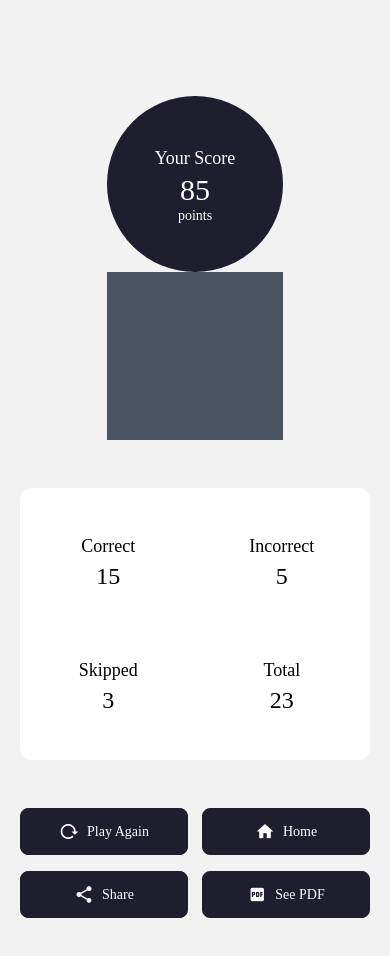
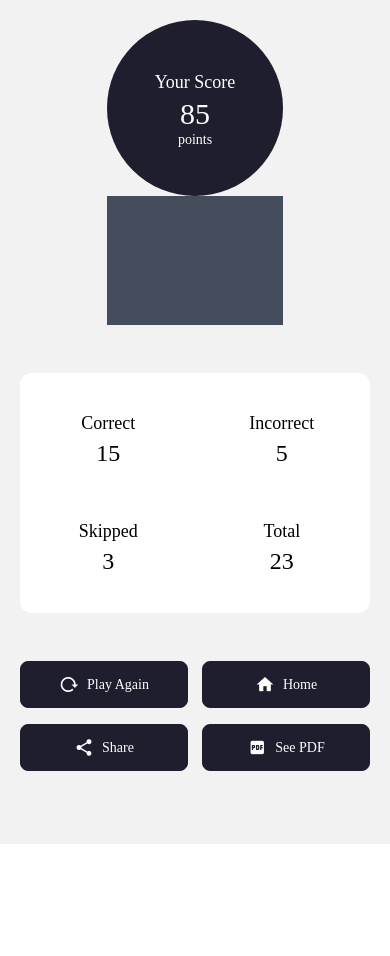
Before and after one commit to boy-scripter/react-native-education, a React Native app: screen /result in a window 390 px wide. Shown: the top 956 px of the page. After the commit the page ends 844 px from the top, so only its background shows below. Built offline with nearby package versions, Linux system fonts and the light colour scheme.

Commit message:
result  screen issue fixed

```diff
--- a/src/screens/dashboard/result.screen.tsx
+++ b/src/screens/dashboard/result.screen.tsx
@@ -16,7 +16,7 @@ const ResultScreen: React.FC = () => {
   ];
 
   return (
-    <View className="flex-1 px-5 py-24">
+    <View className="flex-1 py-5 px-5 items-center">
       <View className="flex-1">
         {/* circle */}
         <View className="flex w-full items-center">
@@ -32,19 +32,19 @@ const ResultScreen: React.FC = () => {
 
         {/* box information start */}
         <View style={{elevation: 14}} className="flex rounded-xl flex-wrap bg-white shadow-slate-300 flex-row justify-between w-full px-2 py-4 gap-2 mt-12">
-          <View className="w-[48%] py-7 items-center justify-center ">
+          <View className="w-[48%] py-5 items-center justify-center ">
             <Text className="text-lg font-interBold">Correct</Text>
             <Text className="text-2xl font-interBold">15</Text>
           </View>
-          <View className="w-[48%] py-7  items-center justify-center ">
+          <View className="w-[48%] py-5  items-center justify-center ">
             <Text className="text-lg font-interBold">Incorrect</Text>
             <Text className="text-2xl font-interBold">5</Text>
           </View>
-          <View className="w-[48%] py-7 items-center justify-center ">
+          <View className="w-[48%] py-5 items-center justify-center ">
             <Text className="text-lg font-interBold">Skipped</Text>
             <Text className="text-2xl font-interBold">3</Text>
           </View>
-          <View className="w-[48%] py-7 items-center justify-center ">
+          <View className="w-[48%] py-5 items-center justify-center ">
             <Text className="text-lg font-interBold">Total</Text>
             <Text className="text-2xl font-interBold">23</Text>
           </View>
```
